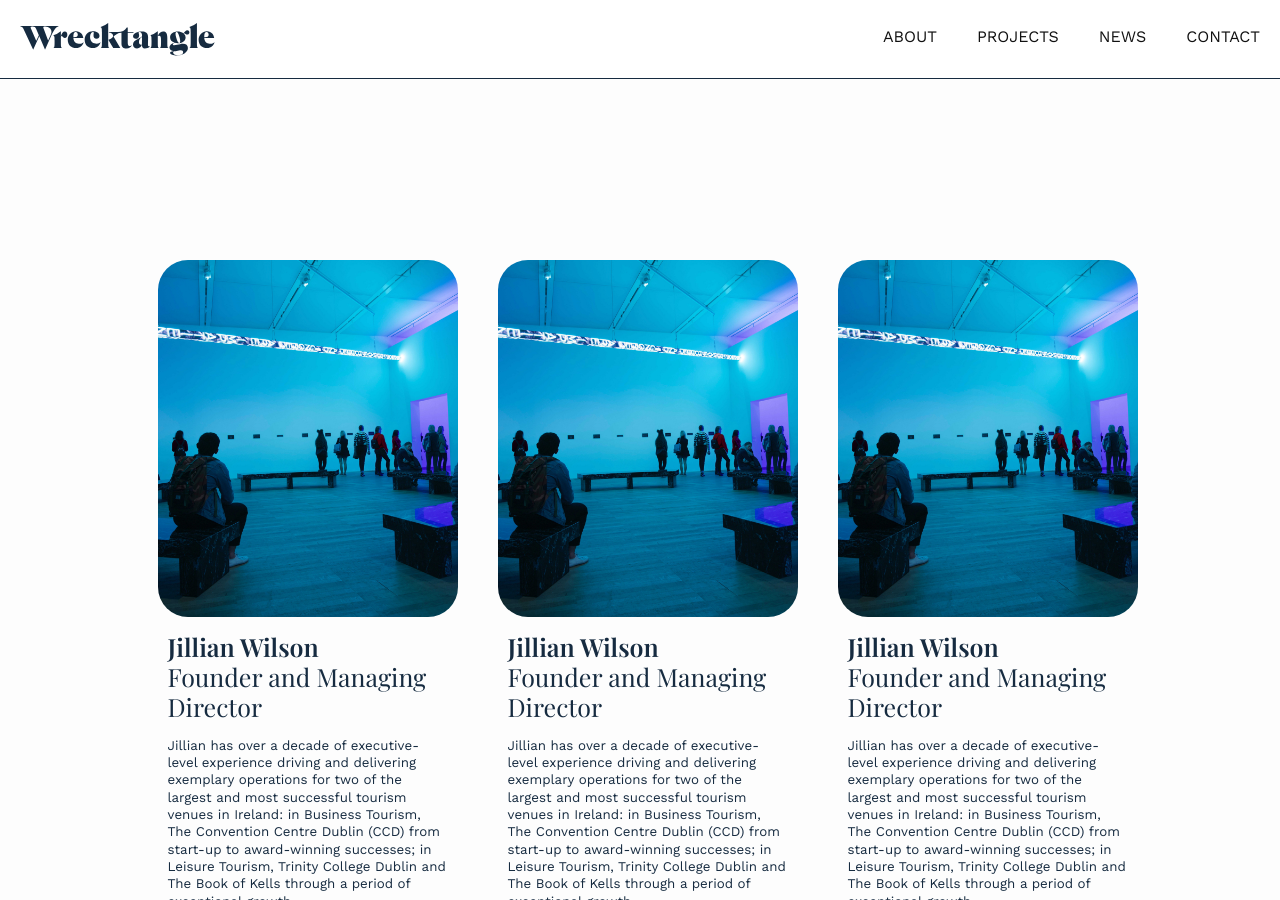
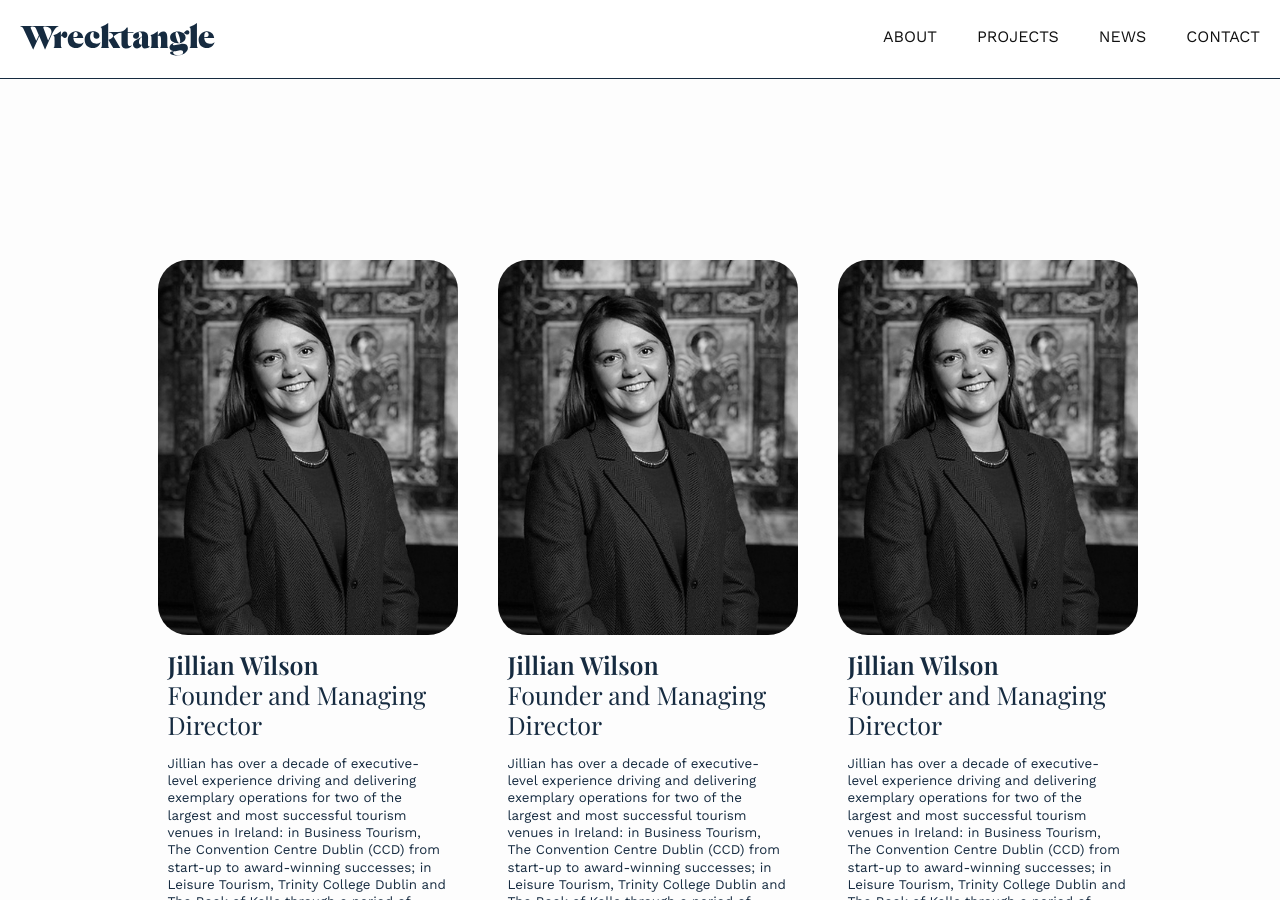
Before and after one commit to HarryFischer/wrecktangle, a Jekyll site: the page built from about.markdown, in a window 1280 px wide and 900 px high, scrolled down 780 px. Built offline with Jekyll 4.4.1, drawn with Linux system fonts in a browser that asks for light colours; some web fonts are replaced.

Commit message:
Updated About

```diff
--- a/about.markdown
+++ b/about.markdown
@@ -11,7 +11,7 @@ team-members:
     to award-winning successes; in Leisure Tourism, Trinity College Dublin and The
     Book of Kells through a period of exceptional growth.'
   linked-in: www.google.com
-  image: "/uploads/e71377_b6171e187eb740ef8a80908bca153001_mv2.jpeg"
+  image: "/wrecktangle/uploads/jillian%20copy.jpg"
   image-alt: Image of persons name
 - name: 'Jillian Wilson '
   job-title: Founder and Managing Director
@@ -21,7 +21,7 @@ team-members:
     to award-winning successes; in Leisure Tourism, Trinity College Dublin and The
     Book of Kells through a period of exceptional growth.'
   linked-in: www.google.com
-  image: "/uploads/e71377_b6171e187eb740ef8a80908bca153001_mv2.jpeg"
+  image: "/wrecktangle/uploads/jillian%20copy.jpg"
   image-alt: Image of persons name
 - name: 'Jillian Wilson '
   job-title: Founder and Managing Director
@@ -31,7 +31,7 @@ team-members:
     to award-winning successes; in Leisure Tourism, Trinity College Dublin and The
     Book of Kells through a period of exceptional growth.'
   linked-in: www.google.com
-  image: "/uploads/e71377_b6171e187eb740ef8a80908bca153001_mv2.jpeg"
+  image: "/wrecktangle/uploads/jillian%20copy.jpg"
   image-alt: Image of persons name
 layout: approach
 ---
```
